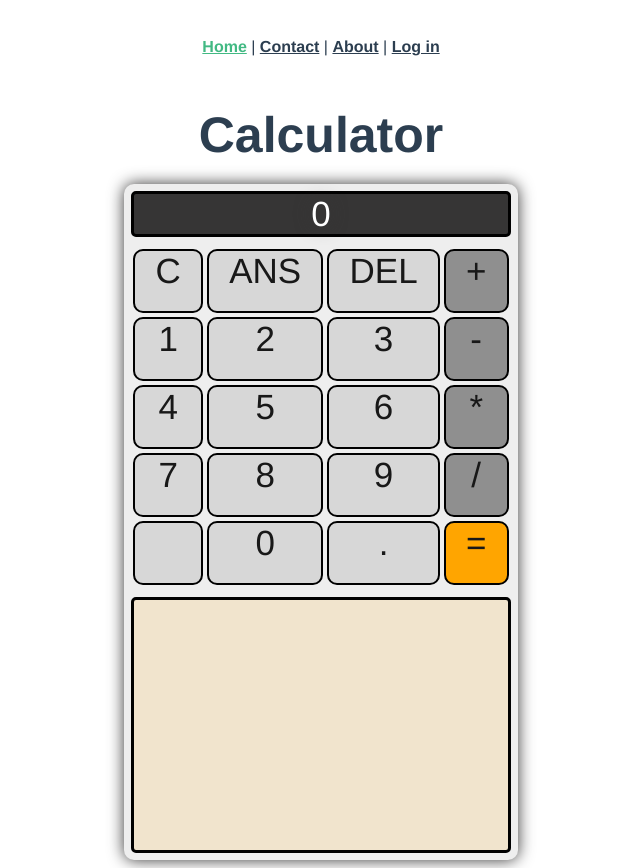
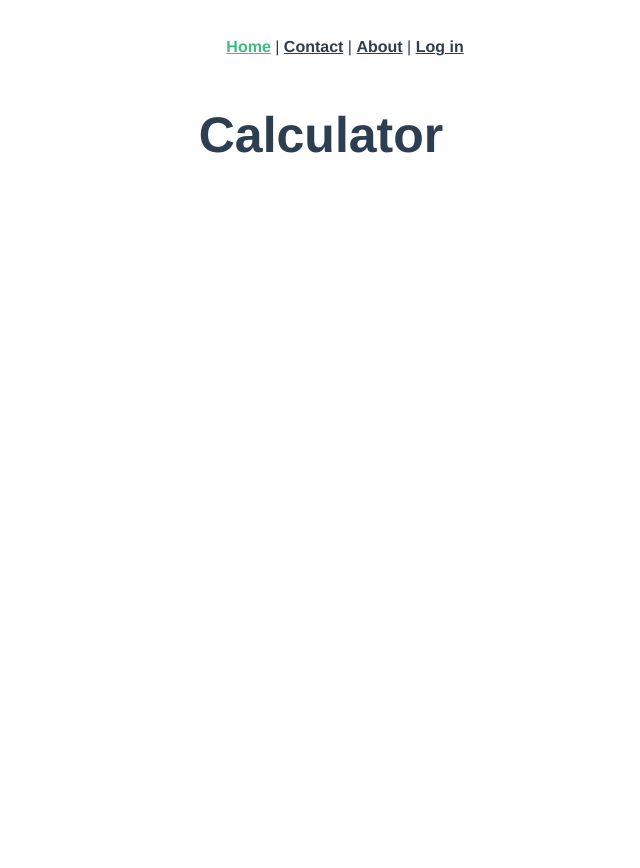
Before and after one commit to Magnus-Farstad/IDATT2105-Fullstack-applikasjonsutvikling, a Vue app in the folder oving_3/: page / in a window 1280 px wide. Shown: the whole page, without its empty margins (319-959 px from the left). After the commit the page ends 800 px from the top, so only its background shows below. Built offline with nearby package versions, Linux system fonts and the light colour scheme.

Commit message:
Updated calculator view

```diff
--- a/oving_3/src/App.vue
+++ b/oving_3/src/App.vue
@@ -3,10 +3,13 @@
     {{ $store.state.flashMessage }}
   </div>
   <div id="nav">
-    <router-link :to="{ name: 'Home' }">Home</router-link> |
-    <router-link :to="{ name: 'ContactForm' }">Contact</router-link> |
-    <router-link :to="{ name: 'About' }">About</router-link> |
-    <router-link :to="{ name: 'LogIn' }">Log in</router-link>
+    <div class="currentUser">{{ $store.state.currentUser.userId }}</div>
+    <div>
+      <router-link :to="{ name: 'Home' }">Home</router-link> |
+      <router-link :to="{ name: 'ContactForm' }">Contact</router-link> |
+      <router-link :to="{ name: 'About' }">About</router-link> |
+      <router-link :to="{ name: 'LogIn' }">Log in</router-link>
+    </div>
   </div>
   <router-view />
 </template>
@@ -25,6 +28,10 @@ body {
   align-items: center;
 }
 
+.currentUser {
+  margin-right: 3rem;
+}
+
 #app {
   font-family: Avenir, Helvetica, Arial, sans-serif;
   -webkit-font-smoothing: antialiased;
@@ -40,6 +47,10 @@ body {
 
 #nav {
   padding: 30px;
+  display: flex;
+  flex-direction: row;
+  align-items: center;
+  justify-content: center;
 }
 
 #nav a {
--- a/oving_3/src/views/Home.vue
+++ b/oving_3/src/views/Home.vue
@@ -3,7 +3,7 @@
     <div class="headerContainer">
       <h1 class="header">Calculator</h1>
     </div>
-    <div id="calculatorContainer">
+    <div id="calculatorContainer" v-show="isUserLoggedIn">
       <calculator @add-equations="addEquation"></calculator>
       <log :equations="equations"></log>
     </div>
@@ -34,6 +34,11 @@ export default {
       // for (let i = 0; i < this.equations.length; i++) {
       //   console.log(this.equations[i]);
       // }
+    },
+  },
+  computed: {
+    isUserLoggedIn() {
+      return this.$store.state.currentUser.userId !== null;
     },
   },
 };
```
